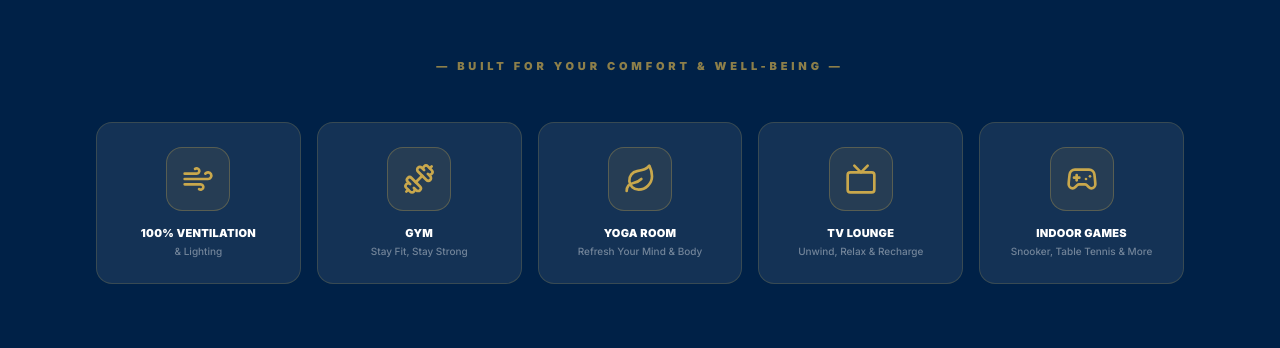
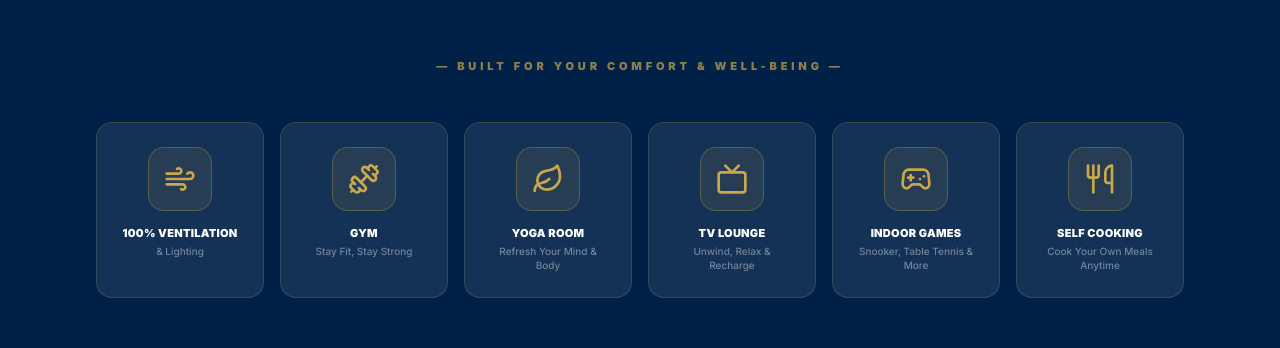
Before and after one commit to harishasadalagitgit-sudo/paying-guest-manager-2026, a React (Vite) app: page / in a window 1280 px wide. Shown: the part 1520-1868 px from the top of the page. Built offline with nearby package versions, Linux system fonts and the light colour scheme.

Commit message:
Added self-cooking option

```diff
--- a/src/components/VisitorPortal.tsx
+++ b/src/components/VisitorPortal.tsx
@@ -498,13 +498,14 @@ export default function VisitorPortal({ onSwitchToAdmin, onSwitchToResident }: V
           <p className="text-center text-[11px] font-black text-[#C9A84C]/70 uppercase tracking-[0.35em] mb-12">
             — Built for Your Comfort &amp; Well-Being —
           </p>
-          <div className="grid grid-cols-2 md:grid-cols-3 lg:grid-cols-5 gap-4">
+          <div className="grid grid-cols-2 md:grid-cols-3 lg:grid-cols-6 gap-4">
             {[
               { icon: Wind, title: "100% Ventilation", sub: "& Lighting" },
               { icon: Dumbbell, title: "GYM", sub: "Stay Fit, Stay Strong" },
               { icon: Leaf, title: "YOGA ROOM", sub: "Refresh Your Mind & Body" },
               { icon: Tv, title: "TV LOUNGE", sub: "Unwind, Relax & Recharge" },
               { icon: Gamepad2, title: "Indoor Games", sub: "Snooker, Table Tennis & More" },
+              { icon: Utensils, title: "Self Cooking", sub: "Cook Your Own Meals Anytime" },
             ].map(({ icon: Icon, title, sub }) => (
               <div
                 key={title}
```
